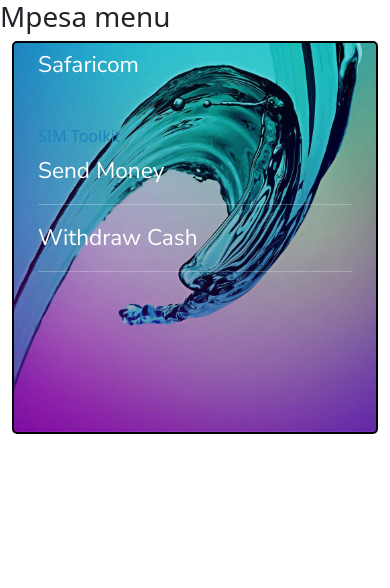
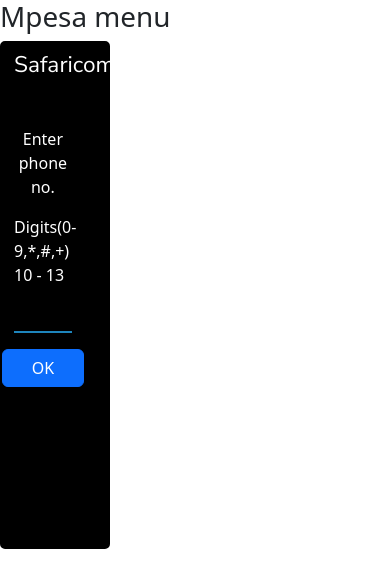
Before and after one commit to GeoffreyGichaga/mpesa-pin-sec, a React (Create React App) app: page /enternumber in a window 390 px wide. Shown: the top 588 px of the page. Built offline with nearby package versions, Linux system fonts and the light colour scheme.

Commit message:
add phone number input

```diff
--- a/src/pages/EnterNO.js
+++ b/src/pages/EnterNO.js
@@ -1,43 +1,47 @@
 import React from 'react'
 import Container from 'react-bootstrap/esm/Container'
-import Row from 'react-bootstrap/Container'
-import '../styling/EnterNo.css'
+import Row from 'react-bootstrap/esm/Row'
 import Col from 'react-bootstrap/Col'
 
+import '../styling/mpesamenu.css'
+import dots from "../Assets/dots.png"
+import '../styling/EnterNo.css'
+
+import Form from 'react-bootstrap/Form'
+import InputGroup from 'react-bootstrap/InputGroup'
+import Button from 'react-bootstrap/Button'
 
 
-const EnterNo = () => {
+const EnterNO = () => {
+
   return (
     <>
       <h1>Mpesa menu</h1>
 
       <Container>
-      <Row  className='phonerow'>
+      <Row  className='toolkitrow'>
         {/* NavBar */}
+
         <Row>
+          <Col className='d-flex justify-content-start'>
+            <h3 className='titles mt-2 mb-5'>Safaricom</h3>
+          </Col>
+
+
+
 
         </Row>
 
 
+        <Row className='mpesarow'>
+          <p className='enter-title text-center'>Enter phone no.</p>
+          <Form.Label className='digits-title' htmlFor="basic-url">Digits(0-9,*,#,+) 10 - 13</Form.Label>
+          <InputGroup className="mb-3">
 
+            <Form.Control id="input-space" aria-describedby="basic-addon3" />
+          </InputGroup>
+          <Button className='ok-btn'>OK</Button>
 
-
-
-
-
-        <Row className='mpesarow'>
-          <Col lg={6}>
-          <h3 className='titles mt-2 mb-5'>Safaricom</h3>
-
-          <h6 className='titles2 mt-2 mb-2'>SIM Toolkit</h6>
-
-
-
-          <a href='/enternumber'  className='titles mt-4'>Send Money</a>
-          <hr className='hr'/>
-          <p className='titles mt-2'>Withdraw Cash</p>
-          <hr className='hr'/>
-          </Col>
 
 
 
@@ -47,27 +51,10 @@
 
 
 
-
-
-
-
-
-
-
-
-
-
-
-
-
-
-
-
-
       </Row>
       </Container>
       </>
   )
 }
 
-export default EnterNo
+export default EnterNO
--- a/src/styling/EnterNo.css
+++ b/src/styling/EnterNo.css
@@ -2,7 +2,25 @@
 
 
 
-.phonerow{
-    width: 50%;
+
+
+
+
+.enter-title {
+    color: white;
 
 }
+.digits-title{
+    color: white;
+}
+
+#input-space{
+    background-color: transparent;
+    border: none;
+    border-bottom: 2px solid rgb(30, 133, 188);
+    border-radius: 0;
+}
+
+.ok-btn{
+    background-color: rgb(84, 83, 83);
+}
```
Also changed, not shown: src/Assets/dots.png (added). Lines whose indentation alone changed are shown as unchanged.
